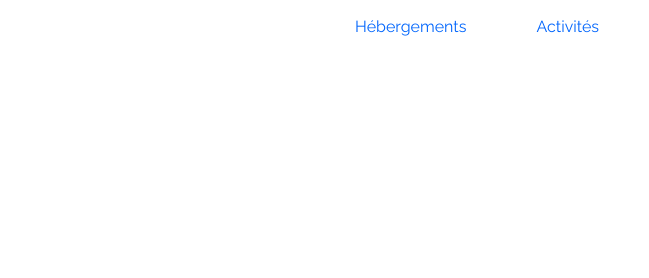
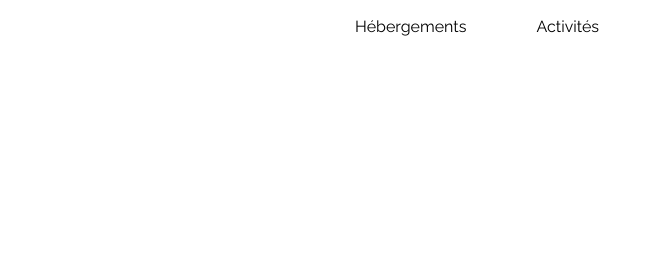
Before and after one commit to alexandrelux/Booki, a plain HTML site: page index.html in a window 1280 px wide. Shown: the top 278 px of the page, 631-1280 px from the left. Drawn offline with Linux system fonts and the light colour scheme.

Commit message:
Prise en compte des remarques du mentor examinateur

```diff
--- a/css/header.css
+++ b/css/header.css
@@ -45,11 +45,13 @@
     padding-bottom: 15px;
     font-weight: 100;
     border-width: 2px;
+    color: black;
 }
 .header-menu-item:hover {
     border-top: solid var(--main-color);
     border-bottom: solid transparent;
     border-width: 2px;
+    color: var(--main-color);
 }
 
 @media all and (max-width: 768px) {
--- a/index.html
+++ b/index.html
@@ -45,12 +45,12 @@
 
                     <div class="header-menu">
                         <a
-                            class="header-menu-item text-blue"
+                            class="header-menu-item"
                             href="#accommodations"
                            >Hébergements</a
                        >
                         <a
-                            class="header-menu-item text-blue"
+                            class="header-menu-item"
                             href="#activities"
                        >
                             Activités</a
```
